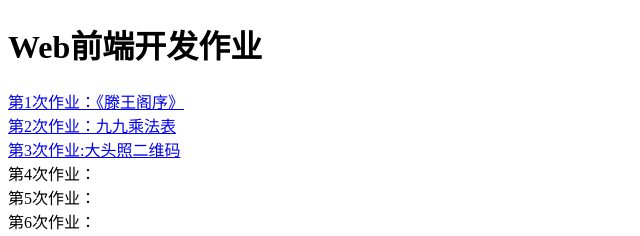
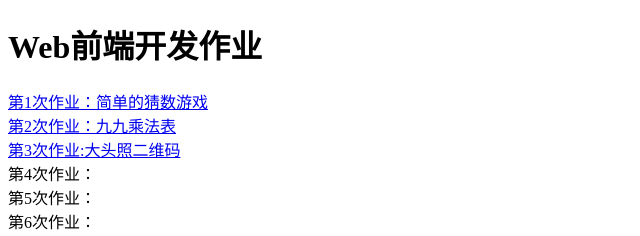
Before and after one commit to nz0106/nz0106.github.io, a plain HTML site: page index.html in a window 1280 px wide. Shown: the top 236 px of the page, 0-640 px from the left. Drawn offline with Linux system fonts and the light colour scheme.

Commit message:
Update index.html

```diff
--- a/index.html
+++ b/index.html
@@ -10,7 +10,7 @@
  </head>
  <body>
 <h1>Web前端开发作业</h1>
-<a href="first.html" target""_blank=>第1次作业：《滕王阁序》<br></a>
+<a href="first.html" target""_blank=>第1次作业：简单的猜数游戏<br></a>
 <a href="second.html" target""_blank=>第2次作业：九九乘法表 <br></a>
 <a href="third.html" target""_blank=>第3次作业:大头照二维码 <br></a>
 第4次作业：			  <br>
```
